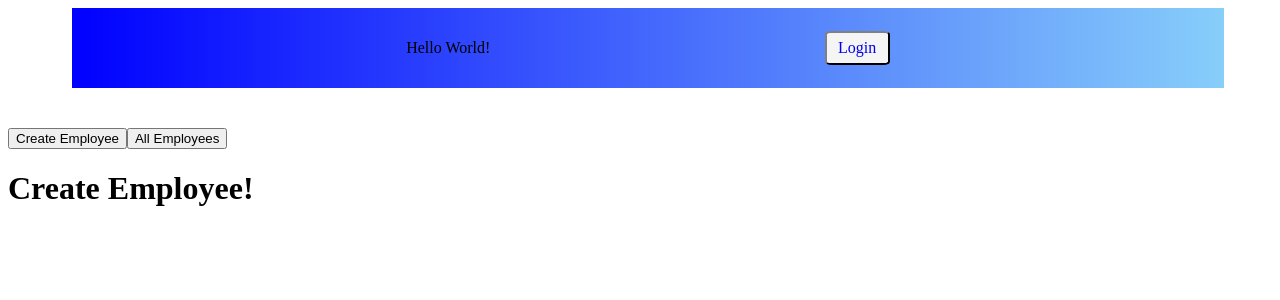
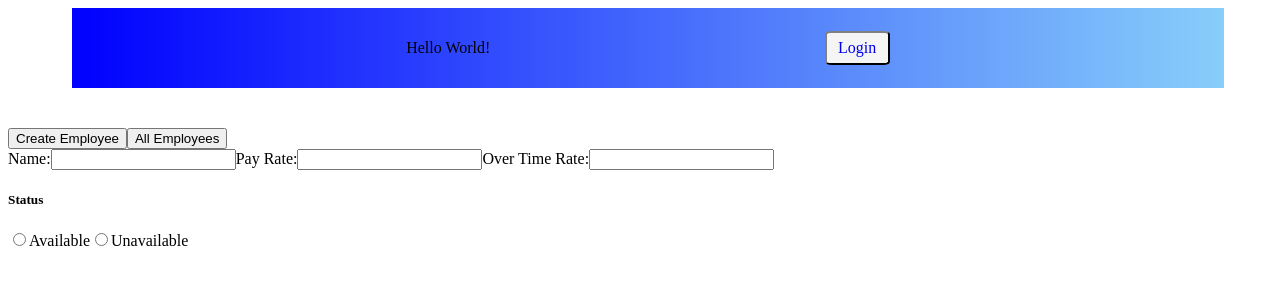
Before and after one commit to Kelphane/Payroll_Tracker_FrontEnd, a React (Create React App) app: page /employees in a window 1280 px wide. Both pictures are taken after a click on the button "Create Employee". Shown: the top 300 px of the page. Built offline with nearby package versions, Linux system fonts and the light colour scheme; no server answers.

Commit message:
Created CreateEmployee Component and a Form in CreateEmployee.jsx

```diff
--- /dev/null
+++ b/src/Components/Employees/CreateEmployee/CreateEmployee.jsx
@@ -0,0 +1,35 @@
+import React, { useState } from "react";
+
+const CreateEmployee = ({ id }) => {
+    const [employee, setEmployee] = useState({
+        userId: "",
+        name: "",
+        payRate: 0,
+        overTime: 0,
+        status: "AVAILABLE",
+        daysAvail: []
+    });
+
+    return(
+        <form>
+            <label htmlFor="employeeName">Name:</label>
+            <input id="employeeName"/>
+
+            <label htmlFor="employeePay">Pay Rate:</label>
+            <input id="employeePay"/>
+
+            <label htmlFor="employeeOT">Over Time Rate:</label>
+            <input id="employeeOT"/>
+
+            <h5>Status</h5>
+            <input type="radio" id="available" name="status" />
+            <label htmlFor="available">Available</label>
+
+            <input type="radio" id="unavailable" name="status" />
+            <label htmlFor="unavailable">Unavailable</label>
+            <label></label>
+        </form>
+    );
+}
+
+export default CreateEmployee;
--- a/src/Components/Employees/Employees.jsx
+++ b/src/Components/Employees/Employees.jsx
@@ -4,6 +4,7 @@ import axios from "axios";
 
 /* Component Imports */
 import EmployeeNav from "./EmployeeNav/EmployeeNav";
+import CreateEmployee from "./CreateEmployee/CreateEmployee";
 
 const Employees = ({ userId }) => {
 
@@ -31,7 +32,7 @@ const Employees = ({ userId }) => {
     return(
         <div>
             <EmployeeNav getNavVariable={getNavVariable}/>
-            {nav === "create" && <h1>Create Employee!</h1>}
+            {nav === "create" && <CreateEmployee userId={userId} />}
             {nav === "all" && <h1>All Employee!</h1>}
         </div>
     );
```
